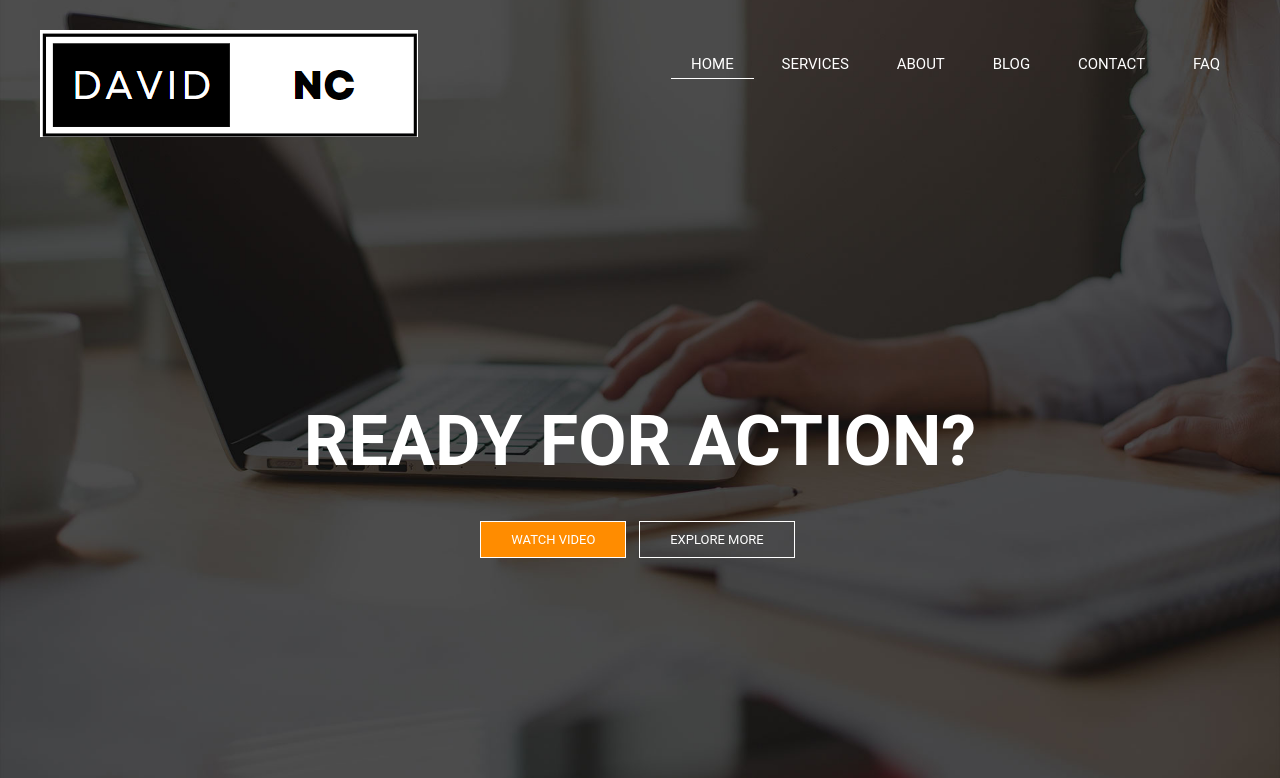
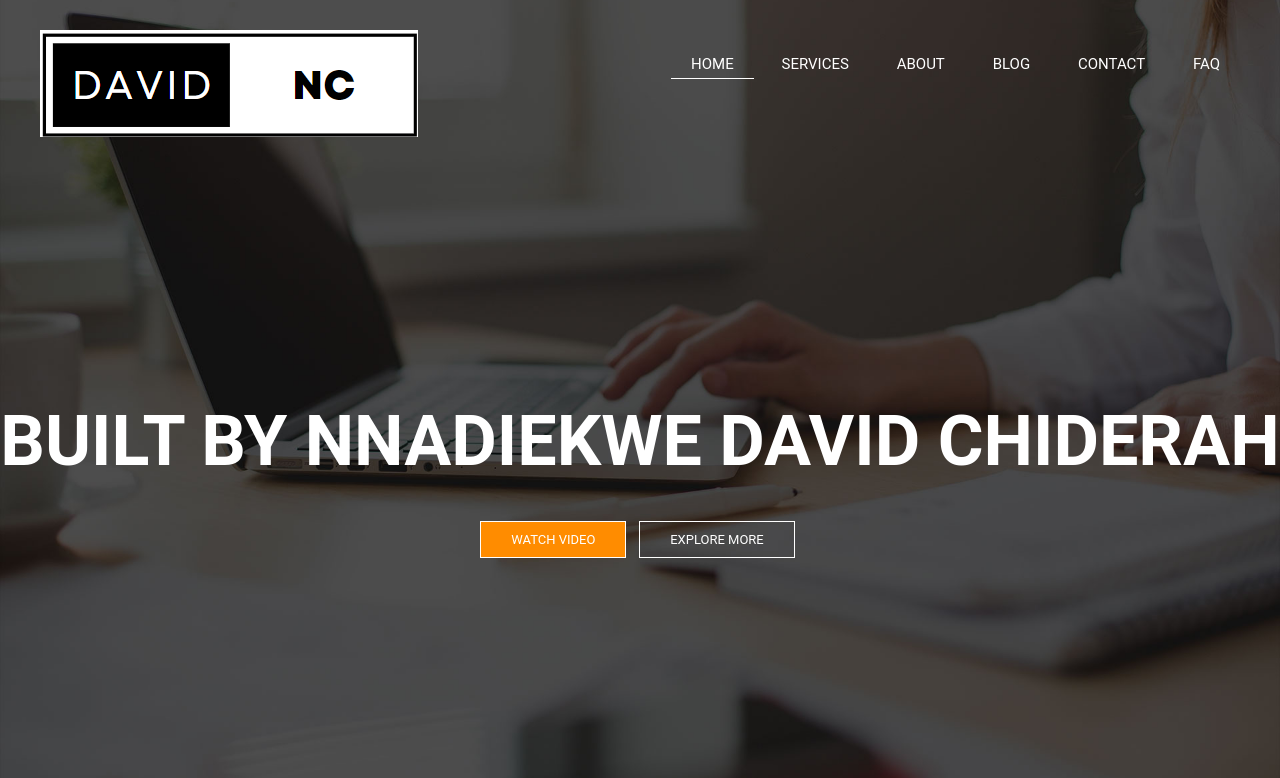
Before and after one commit to chiscomax/Static_Wbsite_CICD, a plain HTML site: page index.html in a window 1280 px wide. Shown: the top 778 px of the page. Drawn offline with Linux system fonts and the light colour scheme.

Commit message:
updating index file

```diff
--- a/index.html
+++ b/index.html
@@ -22,7 +22,7 @@
 				</ul>
 			</div>
 			<div class="hero">
-				<h1>Ready for Action?</h1>
+				<h1>Built by Nnadiekwe David Chiderah</h1>
 				<div class="button">
 					<a href="" class="btn btn-one">Watch Video</a>
 					<a href="" class="btn btn-two">Explore More</a>
```
